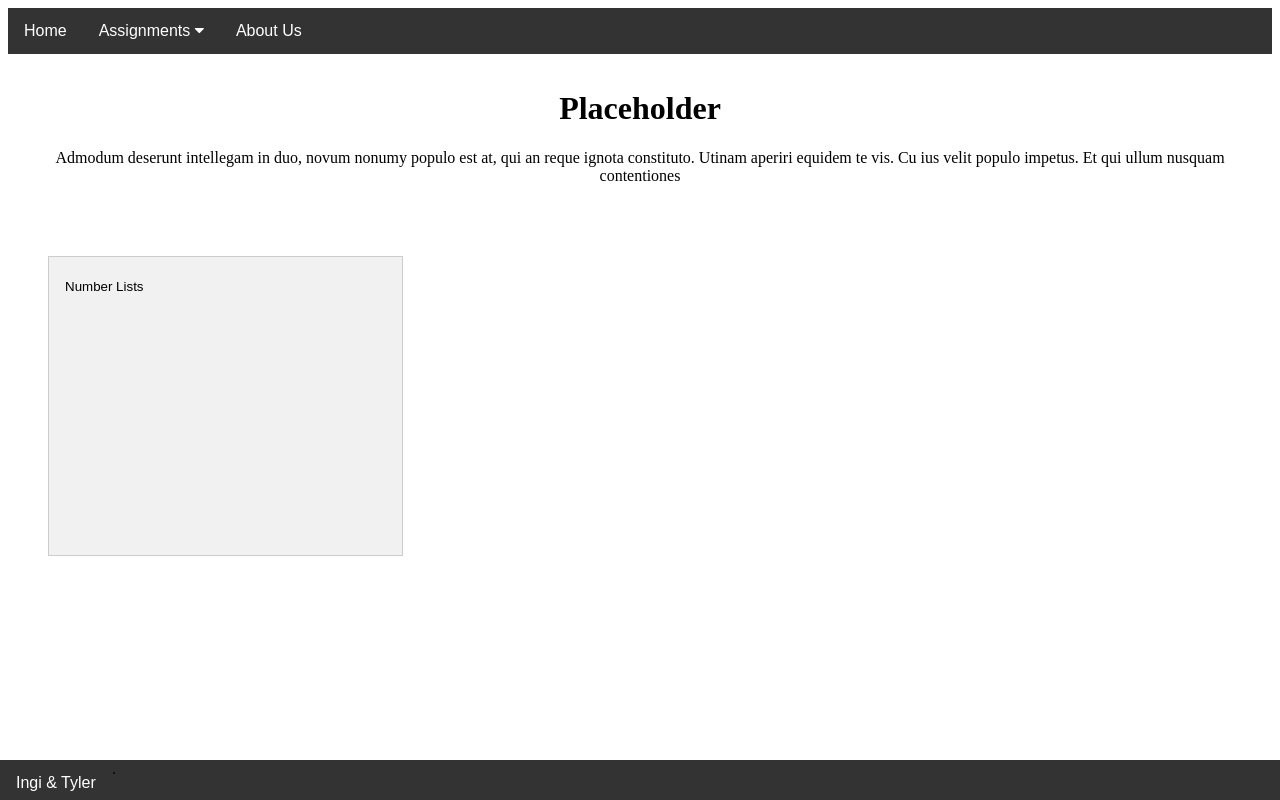
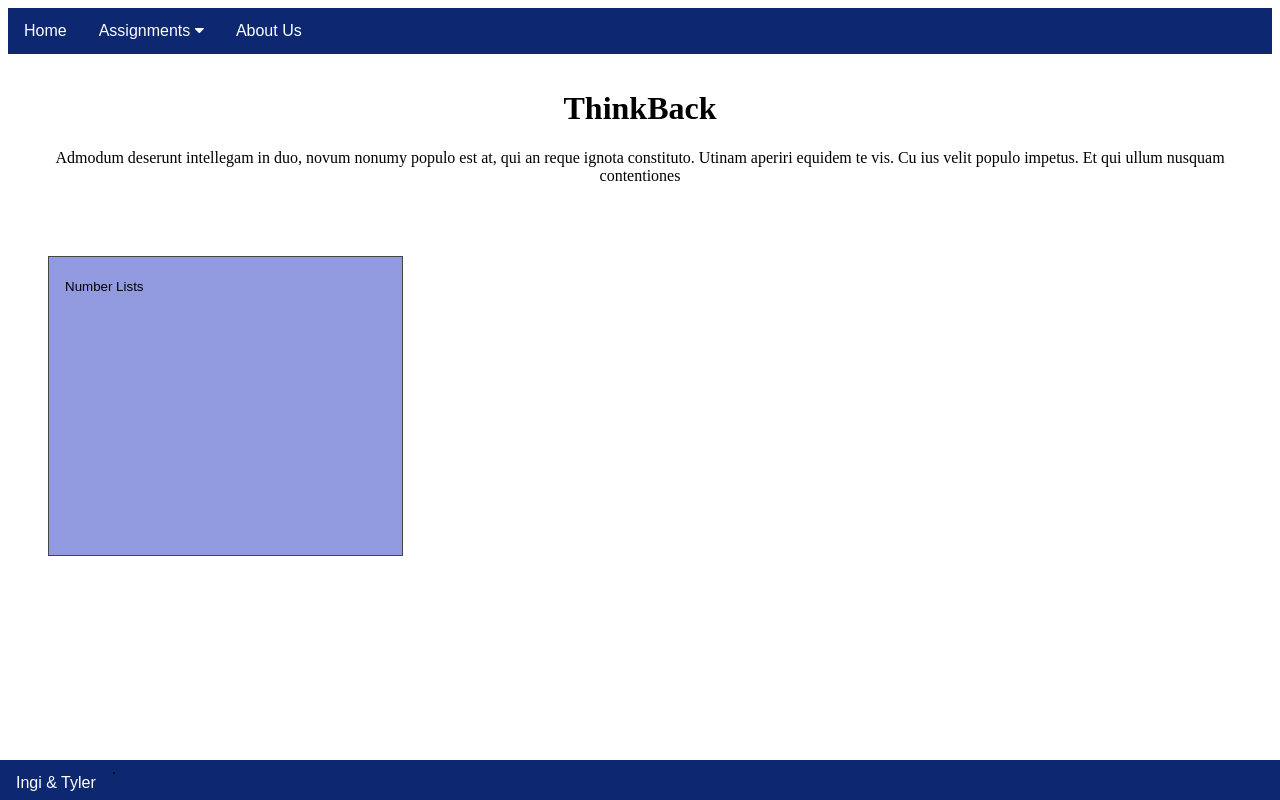
Before and after one commit to Flimster/Python_Group_Project, a Flask app: page /past_assignments in a window 1280 px wide. Run offline with Flask 2, Linux system fonts and the light colour scheme.

Commit message:
color changes made and some other minor adjustments

```diff
--- a/thinkback/static/styles/styles.css
+++ b/thinkback/static/styles/styles.css
@@ -1,7 +1,7 @@
 
 .navbar {
   overflow: hidden;
-  background-color: #333;
+  background-color: rgb(13, 39, 112);
   font-family: Arial, Helvetica, sans-serif;
 }
 
@@ -32,7 +32,7 @@
 }
 
 .navbar a:hover, .dropdown:hover .dropbtn, .dropbtn:focus {
-  background-color: red;
+  background-color: rgb(151, 150, 150);
 }
 
 .dropdown-content {
@@ -71,7 +71,7 @@
    left: 0;
    width:100%;
    height:40px;   /* Height of the footer */
-   background-color: #333;
+   background-color: rgb(13, 39, 112);
   font-family: Arial, Helvetica, sans-serif;
 }
 
@@ -89,8 +89,8 @@
 /* Style the tab */
 .tab {
   float: left;
-  border: 1px solid #ccc;
-  background-color: #f1f1f1;
+  border: 1px solid rgb(70, 69, 69);
+  background-color: #929adf;
   width: 30%;
   height: 300px;
 }
@@ -111,7 +111,7 @@
 
 /* Change background color of buttons on hover */
 .tab button:hover {
-  background-color: #ddd;
+  background-color: rgb(221, 221, 221);
 }
 
 /* Create an active/current "tab button" class */
--- a/thinkback/templates/base.html
+++ b/thinkback/templates/base.html
@@ -29,7 +29,7 @@
     </div>
     <div class="banner" style="padding:15px; text-align:center;">
         <div class="banner-content">
-            <h1>Placeholder</h1>
+            <h1>ThinkBack</h1>
             <p>Admodum deserunt intellegam in duo, novum nonumy populo est at, qui an reque ignota constituto. Utinam aperiri equidem te vis. Cu ius velit populo impetus. Et qui ullum nusquam contentiones</p>
         </div>
     </div>
```
Also changed, not shown: thinkback/templates/problem.html (+13 -0 lines).
